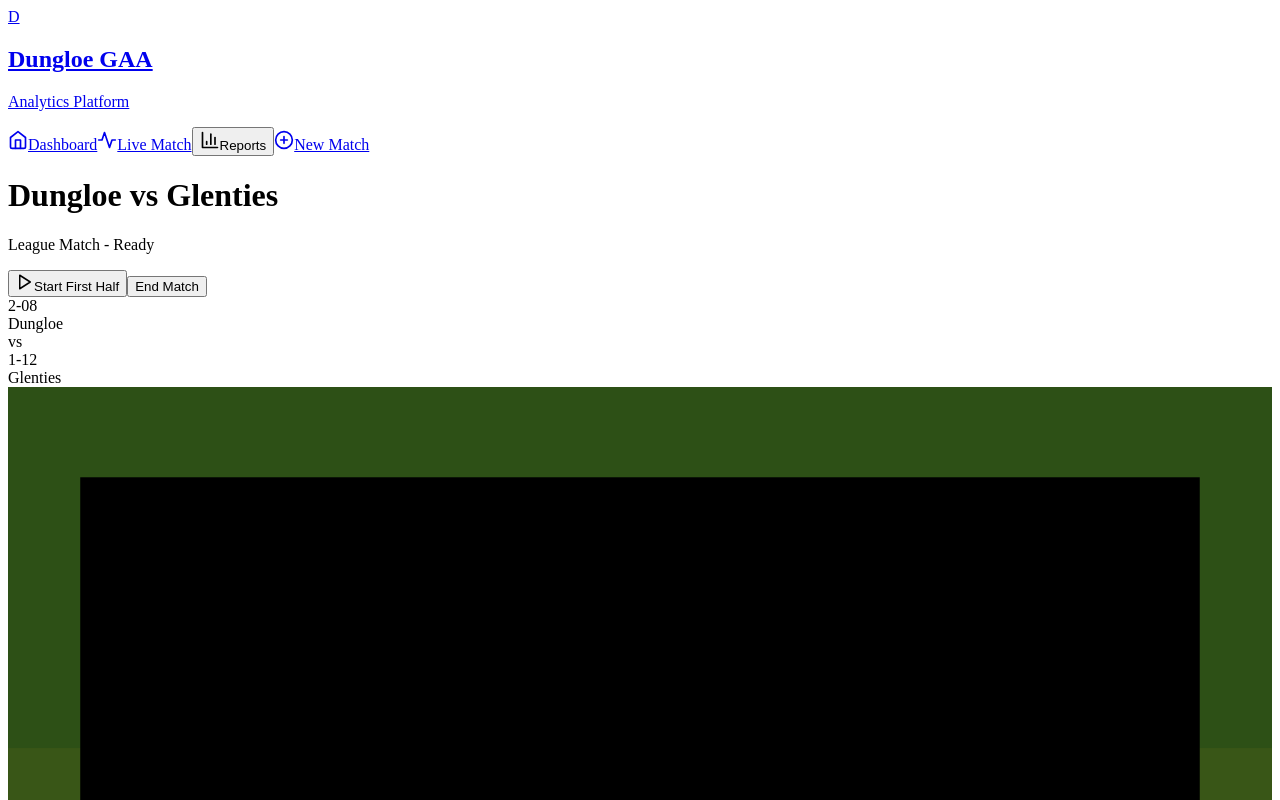
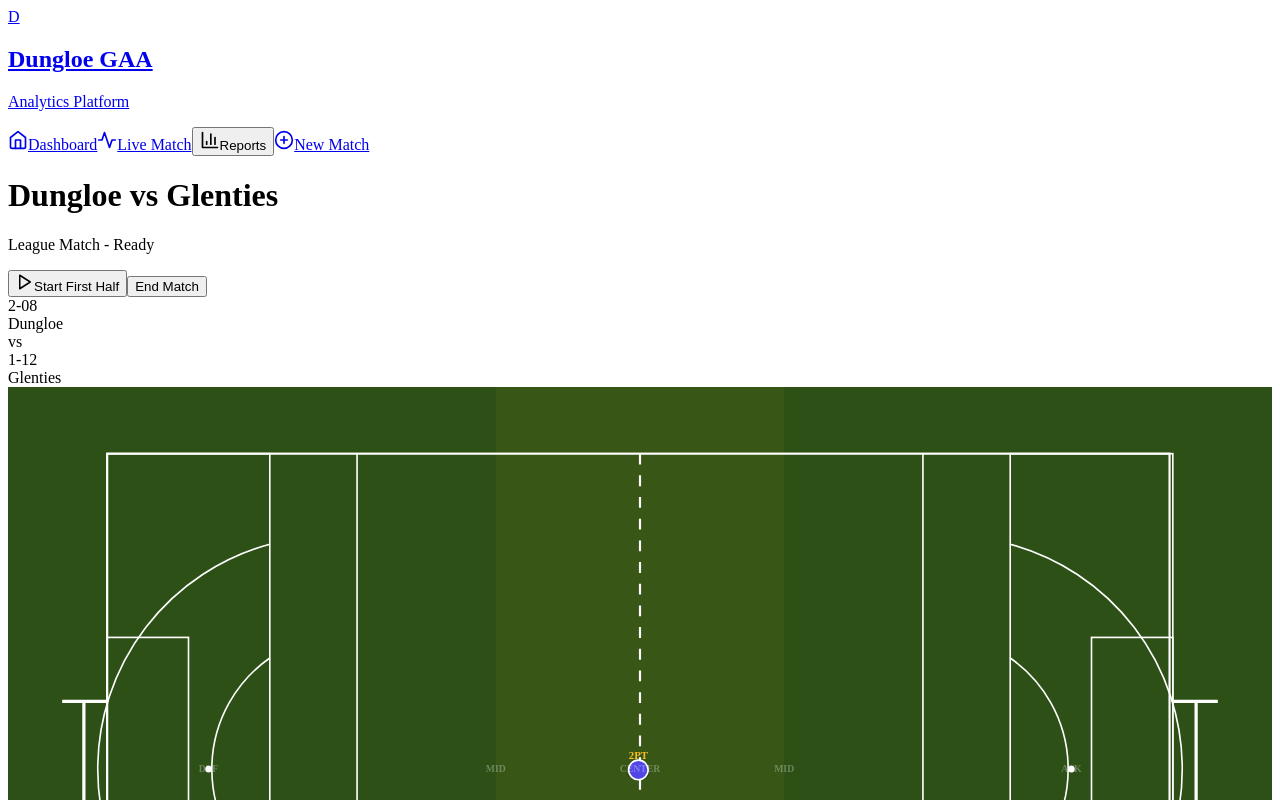
Before and after one commit to owenodgitpull/onestat-gaa-analytics, a React (Vite) app in the folder frontend/: page /match/new in a window 1280 px wide. Shown: the top 800 px of the page. Built offline with nearby package versions, Linux system fonts and the light colour scheme; the HTML template or start-up script is replaced by a standard one.

Commit message:
feat: Use exact SVG pitch layout from provided file with proper proportions

```diff
--- a/frontend/src/components/GAAPitch.tsx
+++ b/frontend/src/components/GAAPitch.tsx
@@ -54,105 +54,63 @@
     <div className="relative w-full aspect-[16/10] bg-gradient-to-br from-green-900/40 to-green-800/40 rounded-2xl overflow-hidden">
       <svg
         ref={svgRef}
-        viewBox="0 0 1400 1000"
+        viewBox="0 0 2332 1446"
         className="w-full h-full cursor-pointer"
         onClick={handlePitchClick}
+        preserveAspectRatio="xMidYMid meet"
       >
-        {/* Pitch background */}
-        <rect width="1400" height="1000" fill="#2d5016" />
+        {/* Use the exact SVG from the file - Background */}
+        <rect width="2332" height="1446" fill="#2d5016" />
 
-        {/* 2-Point Zone Overlay (40m zones) - NO LABEL */}
+        {/* 2-Point Zone Overlay (subtle) */}
         {showZones && (
-          <rect x="0" y="400" width="1400" height="200" fill="rgba(251, 191, 36, 0.06)" />
+          <rect x="900" y="0" width="532" height="1446" fill="rgba(251, 191, 36, 0.05)" />
         )}
 
-        {/* Outer boundary */}
-        <rect
-          x="80"
-          y="100"
-          width="1240"
-          height="800"
-          className="pitch-line"
-          strokeWidth="4"
-        />
+        {/* Main GAA Pitch - Scaled from original SVG */}
+        <g>
+          {/* Outer boundary */}
+          <rect x="183" y="123" width="1960" height="1167" stroke="white" strokeWidth="4" fill="none" />
 
-        {/* Halfway line (dashed) - VERTICAL */}
-        <line
-          x1="700"
-          y1="100"
-          x2="700"
-          y2="900"
-          className="pitch-line"
-          strokeDasharray="15,15"
-          strokeWidth="4"
-        />
+          {/* Halfway line (dashed) */}
+          <line x1="1166" y1="123" x2="1166" y2="1290" stroke="white" strokeWidth="4" strokeDasharray="20,20" fill="none" />
 
-        {/* 45m lines (left) */}
-        <line x1="400" y1="100" x2="400" y2="900" className="pitch-line" strokeWidth="3" />
+          {/* 45m lines */}
+          <line x1="644" y1="123" x2="644" y2="1290" stroke="white" strokeWidth="3" fill="none" />
+          <line x1="1688" y1="123" x2="1688" y2="1290" stroke="white" strokeWidth="3" fill="none" />
 
-        {/* 45m lines (right) */}
-        <line x1="1000" y1="100" x2="1000" y2="900" className="pitch-line" strokeWidth="3" />
+          {/* Large rectangles (21m) */}
+          <rect x="183" y="123" width="300" height="1167" stroke="white" strokeWidth="3" fill="none" />
+          <rect x="1849" y="123" width="300" height="1167" stroke="white" strokeWidth="3" fill="none" />
 
-        {/* 21m rectangles (large) - LEFT */}
-        <rect x="80" y="100" width="180" height="800" className="pitch-line" strokeWidth="3" fill="none" />
+          {/* Small goal areas (6m) */}
+          <rect x="183" y="462" width="150" height="545" stroke="white" strokeWidth="3" fill="none" />
+          <rect x="1999" y="462" width="150" height="545" stroke="white" strokeWidth="3" fill="none" />
 
-        {/* 21m rectangles (large) - RIGHT */}
-        <rect x="1140" y="100" width="180" height="800" className="pitch-line" strokeWidth="3" fill="none" />
+          {/* Large semi-circles (20.5m) curving inward */}
+          <path d="M 483 290 A 430 430 0 0 0 483 1120" stroke="white" strokeWidth="3" fill="none" />
+          <path d="M 1849 290 A 430 430 0 0 1 1849 1120" stroke="white" strokeWidth="3" fill="none" />
 
-        {/* Small goal areas (6m boxes) - LEFT */}
-        <rect x="80" y="350" width="80" height="300" className="pitch-line" strokeWidth="3" fill="none" />
+          {/* Smaller D-zones (13m) */}
+          <path d="M 483 500 A 250 250 0 0 0 483 910" stroke="white" strokeWidth="3" fill="none" />
+          <path d="M 1849 500 A 250 250 0 0 1 1849 910" stroke="white" strokeWidth="3" fill="none" />
 
-        {/* Small goal areas (6m boxes) - RIGHT */}
-        <rect x="1240" y="350" width="80" height="300" className="pitch-line" strokeWidth="3" fill="none" />
+          {/* Penalty spots */}
+          <circle cx="370" cy="705" r="6" fill="white" />
+          <circle cx="1962" cy="705" r="6" fill="white" />
 
-        {/* Large Semi-circles (20.5m) - LEFT - curves INWARD */}
-        <path
-          d="M 260 100 A 200 400 0 0 0 260 900"
-          className="pitch-line"
-          strokeWidth="3"
-          fill="none"
-        />
+          {/* H-shaped goal posts */}
+          <g stroke="white" strokeWidth="6" fill="none">
+            {/* Left goal */}
+            <line x1="183" y1="580" x2="100" y2="580" />
+            <line x1="183" y1="830" x2="100" y2="830" />
+            <line x1="140" y1="580" x2="140" y2="830" />
 
-        {/* Large Semi-circles (20.5m) - RIGHT - curves INWARD */}
-        <path
-          d="M 1140 100 A 200 400 0 0 1 1140 900"
-          className="pitch-line"
-          strokeWidth="3"
-          fill="none"
-        />
-
-        {/* Smaller D-zones (13m) - LEFT - curves INWARD */}
-        <path
-          d="M 220 300 A 100 200 0 0 0 220 700"
-          className="pitch-line"
-          strokeWidth="3"
-          fill="none"
-        />
-
-        {/* Smaller D-zones (13m) - RIGHT - curves INWARD */}
-        <path
-          d="M 1180 300 A 100 200 0 0 1 1180 700"
-          className="pitch-line"
-          strokeWidth="3"
-          fill="none"
-        />
-
-        {/* Penalty spots */}
-        <circle cx="180" cy="500" r="4" fill="white" />
-        <circle cx="1220" cy="500" r="4" fill="white" />
-
-        {/* H-shaped Goal Posts - LEFT */}
-        <g className="pitch-line" strokeWidth="5" fill="none">
-          <line x1="80" y1="430" x2="10" y2="430" />
-          <line x1="80" y1="570" x2="10" y2="570" />
-          <line x1="40" y1="430" x2="40" y2="570" />
-        </g>
-
-        {/* H-shaped Goal Posts - RIGHT */}
-        <g className="pitch-line" strokeWidth="5" fill="none">
-          <line x1="1320" y1="430" x2="1390" y2="430" />
-          <line x1="1320" y1="570" x2="1390" y2="570" />
-          <line x1="1360" y1="430" x2="1360" y2="570" />
+            {/* Right goal */}
+            <line x1="2149" y1="580" x2="2232" y2="580" />
+            <line x1="2149" y1="830" x2="2232" y2="830" />
+            <line x1="2192" y1="580" x2="2192" y2="830" />
+          </g>
         </g>
 
         {/* Ball position */}
@@ -160,18 +118,18 @@
           <g className="animate-scale-in">
             {/* Shadow */}
             <ellipse
-              cx={(localBallPosition.x / 100) * 1240 + 80}
-              cy={(localBallPosition.y / 100) * 800 + 100 + 5}
-              rx="15"
-              ry="8"
+              cx={(localBallPosition.x / 100) * 1960 + 183}
+              cy={(localBallPosition.y / 100) * 1167 + 123 + 8}
+              rx="20"
+              ry="10"
               fill="rgba(0, 0, 0, 0.3)"
             />
 
             {/* Ball */}
             <circle
-              cx={(localBallPosition.x / 100) * 1240 + 80}
-              cy={(localBallPosition.y / 100) * 800 + 100}
-              r="14"
+              cx={(localBallPosition.x / 100) * 1960 + 183}
+              cy={(localBallPosition.y / 100) * 1167 + 123}
+              r="18"
               fill={
                 localBallPosition.team === PossessionTeam.DUNGLOE
                   ? '#4f46e5'
@@ -185,11 +143,11 @@
             {/* 2-Point Zone Indicator */}
             {isInTwoPointZone(localBallPosition.x) && (
               <text
-                x={(localBallPosition.x / 100) * 1240 + 80}
-                y={(localBallPosition.y / 100) * 800 + 80}
+                x={(localBallPosition.x / 100) * 1960 + 183}
+                y={(localBallPosition.y / 100) * 1167 + 103}
                 textAnchor="middle"
                 fill="#fbbf24"
-                fontSize="16"
+                fontSize="20"
                 fontWeight="bold"
                 className="animate-fade-in"
               >
@@ -201,12 +159,12 @@
 
         {/* Zone labels (if showZones) */}
         {showZones && (
-          <g fill="white" fillOpacity="0.3" fontSize="14" fontWeight="600">
-            <text x="180" y="500" textAnchor="middle">DEF</text>
-            <text x="550" y="500" textAnchor="middle">MID</text>
-            <text x="700" y="500" textAnchor="middle">CENTER</text>
-            <text x="850" y="500" textAnchor="middle">MID</text>
-            <text x="1220" y="500" textAnchor="middle">ATK</text>
+          <g fill="white" fillOpacity="0.3" fontSize="18" fontWeight="600">
+            <text x="370" y="710" textAnchor="middle">DEF</text>
+            <text x="900" y="710" textAnchor="middle">MID</text>
+            <text x="1166" y="710" textAnchor="middle">CENTER</text>
+            <text x="1432" y="710" textAnchor="middle">MID</text>
+            <text x="1962" y="710" textAnchor="middle">ATK</text>
           </g>
         )}
       </svg>
```
